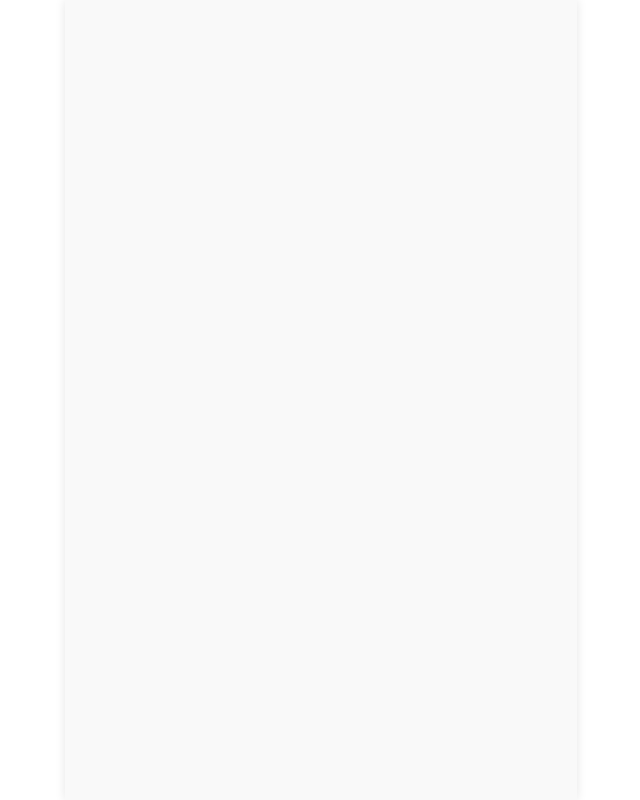
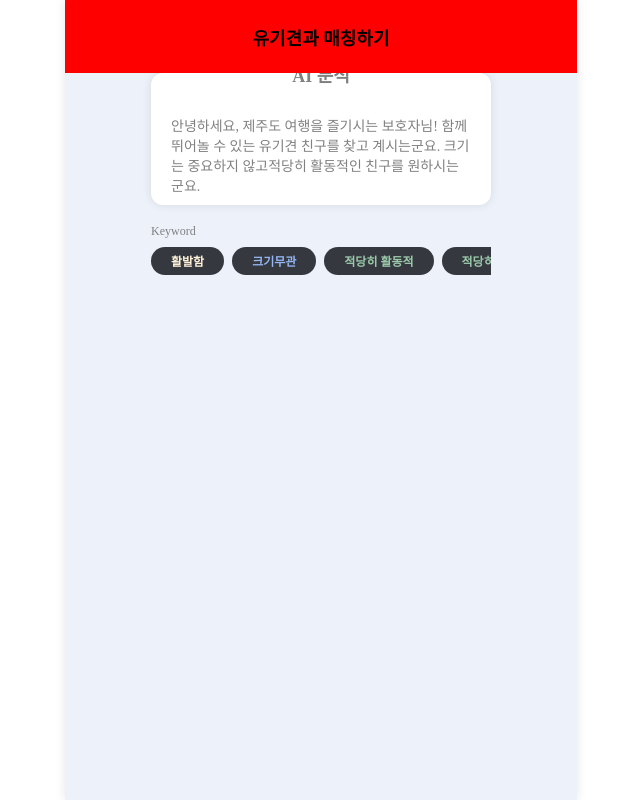
Before and after one commit to guroommeong/react-guroommeong, a React (Create React App) app: page /marchingDogList in a window 1280 px wide. Before the commit this address had no page. Shown: the whole page, without its empty margins (319-959 px from the left). Built offline with nearby package versions, Linux system fonts and the light colour scheme.

Commit message:
feat) 매칭 화면

```diff
--- a/src/AppRouter.tsx
+++ b/src/AppRouter.tsx
@@ -3,6 +3,7 @@ import { BrowserRouter, Routes, Route } from 'react-router-dom';
 import DogList from './features/dog-list/screen';
 import Home from './features/home/screen';
 import Calendar from './features/calendar/screen';
+import MarchingDogList from './features/matching-dog/screen';
 
 const AppRouter = () => {
   return (
@@ -11,6 +12,7 @@ const AppRouter = () => {
         <Route path="/" element={<Home />} />
         <Route path="/doglist" element={<DogList />} />
         <Route path="/calendar" element={<Calendar />} />
+        <Route path="/marchingDogList" element={<MarchingDogList />} />
       </Routes>
     </BrowserRouter>
   );
--- a/src/features/home/screen.tsx
+++ b/src/features/home/screen.tsx
@@ -6,8 +6,11 @@ import { ReactComponent as CryDog } from '../../../src/assets/dogImage/cryDog.sv
 import { LostButton, ModalContainer, ResButton } from './styled';
 import { BM1, HB2 } from '../../styled/Typography';
 import HeaderComponent from '../../component/header/screen';
+import { useNavigate } from 'react-router-dom';
 
 const HomeScreen = () => {
+  const navigate = useNavigate(); // useNavigate 훅 사용
+
   return (
     <div
       style={{
@@ -43,7 +46,7 @@ const HomeScreen = () => {
           바람멍을 통해 소중한 생명을 지켜주세요!
         </BM1>
 
-        <ModalContainer onClick={() => console.log('매칭하기 페이지로 이동')}>
+        <ModalContainer onClick={() => navigate('/marchingDogList')}>
           <div style={{ textAlign: 'left', gap: '6px' }}>
             <HB2>유기견과 매칭하기</HB2>
             <BM1 color={'gray'}>
--- /dev/null
+++ b/src/features/matching-dog/screen.tsx
@@ -0,0 +1,60 @@
+import React from 'react';
+import HeaderComponent from '../../component/header/screen';
+import { AICommentContainer, TagContiner } from './styled';
+import { BM1, CB, CM, HB2 } from '../../styled/Typography';
+
+const MarchingDogList = () => {
+  return (
+    <div
+      style={{
+        display: 'flex',
+        flexDirection: 'column',
+        alignItems: 'center',
+        justifyContent: 'flex-start',
+        height: '100vh',
+        overflow: 'hidden',
+        boxSizing: 'border-box',
+        backgroundColor: '#ECF1FA',
+      }}>
+      <HeaderComponent header={'유기견과 매칭하기'} />
+      <AICommentContainer>
+        <HB2 color={'gray'}>AI 분석</HB2>
+        <BM1 color={'gray'} style={{ padding: '20px' }}>
+          안녕하세요, 제주도 여행을 즐기시는 보호자님! 함께 뛰어놀 수 있는 유기견 친구를 찾고 계시는군요. 크기는
+          중요하지 않고적당히 활동적인 친구를 원하시는군요.
+        </BM1>
+      </AICommentContainer>
+      <div style={{ marginTop: '16px', textAlign: 'left', width: '340px', gap: '4px' }}>
+        <CM>Keyword</CM>
+        <div
+          style={{
+            display: 'flex',
+            gap: '8px',
+            flexDirection: 'row',
+            marginTop: '8px',
+            overflowX: 'auto', // 가로 스크롤링 허용
+            whiteSpace: 'nowrap', // 줄 바꿈을 방지하여 한 줄로 표시
+            scrollbarWidth: 'none',
+          }}>
+          <TagContiner>
+            <CB style={{ color: '#FEF1D7' }}>활발함</CB>
+          </TagContiner>
+          <TagContiner>
+            <CB style={{ color: '#95B6F2' }}>크기무관</CB>
+          </TagContiner>
+          <TagContiner>
+            <CB style={{ color: '#9BCAAA' }}>적당히 활동적</CB>
+          </TagContiner>
+          <TagContiner>
+            <CB style={{ color: '#9BCAAA' }}>적당히 활동적</CB>
+          </TagContiner>
+          <TagContiner>
+            <CB style={{ color: '#9BCAAA' }}>적당히 활동적</CB>
+          </TagContiner>
+        </div>
+      </div>
+    </div>
+  );
+};
+
+export default MarchingDogList;
--- /dev/null
+++ b/src/features/matching-dog/styled.ts
@@ -0,0 +1,26 @@
+import styled from 'styled-components';
+
+const AICommentContainer = styled.div`
+  display: flex;
+  flex-direction: column;
+  justify-content: center;
+
+  align-items: center;
+  padding: 10px 0 13px 0;
+  gap: 8px;
+
+  width: 340px;
+  height: 109px;
+
+  background: #ffffff;
+  box-shadow: 0px 0px 10px rgba(0, 0, 0, 0.1);
+  border-radius: 12px;
+`;
+
+const TagContiner = styled.div`
+  background-color: #35383f;
+  padding: 5px 20px;
+  border-radius: 20px;
+`;
+
+export { AICommentContainer, TagContiner };
```
